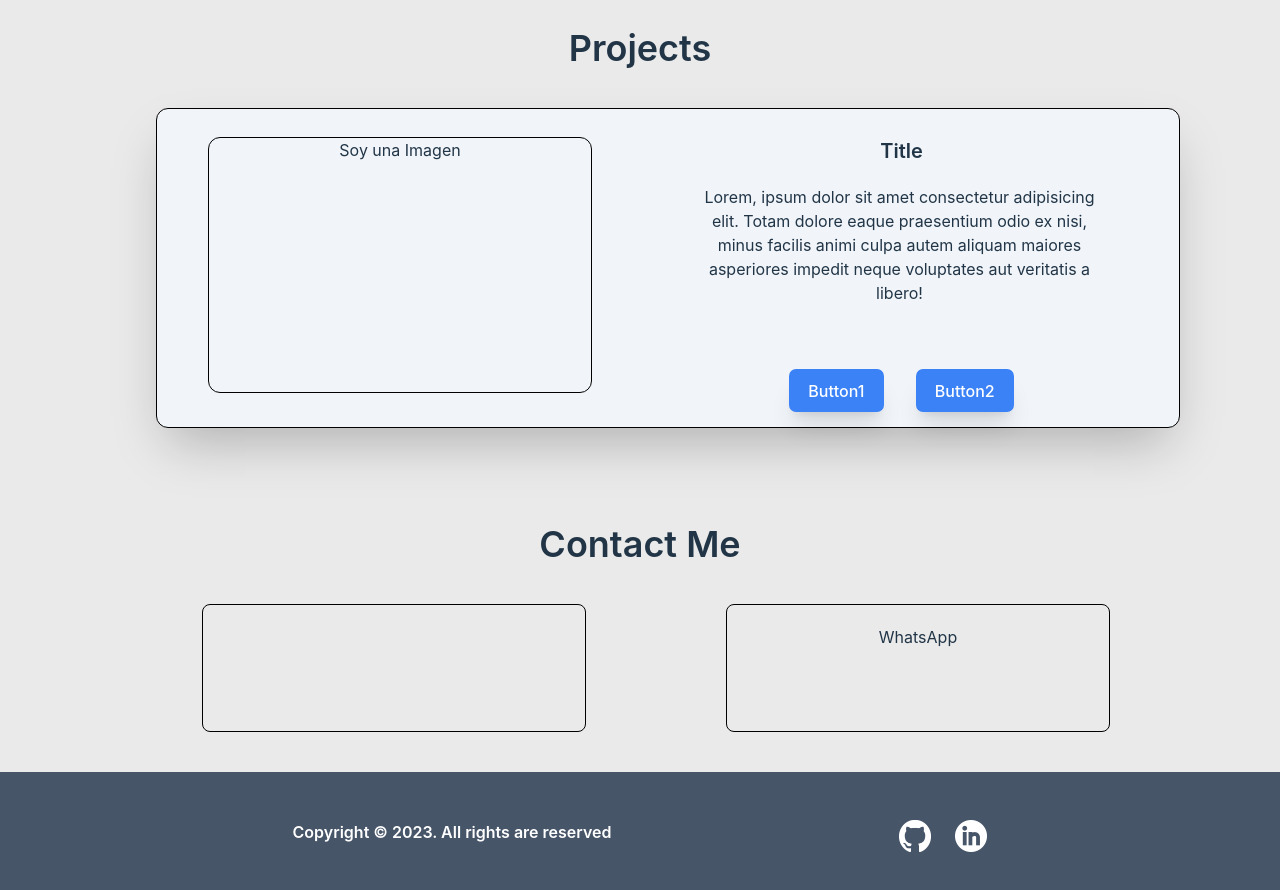
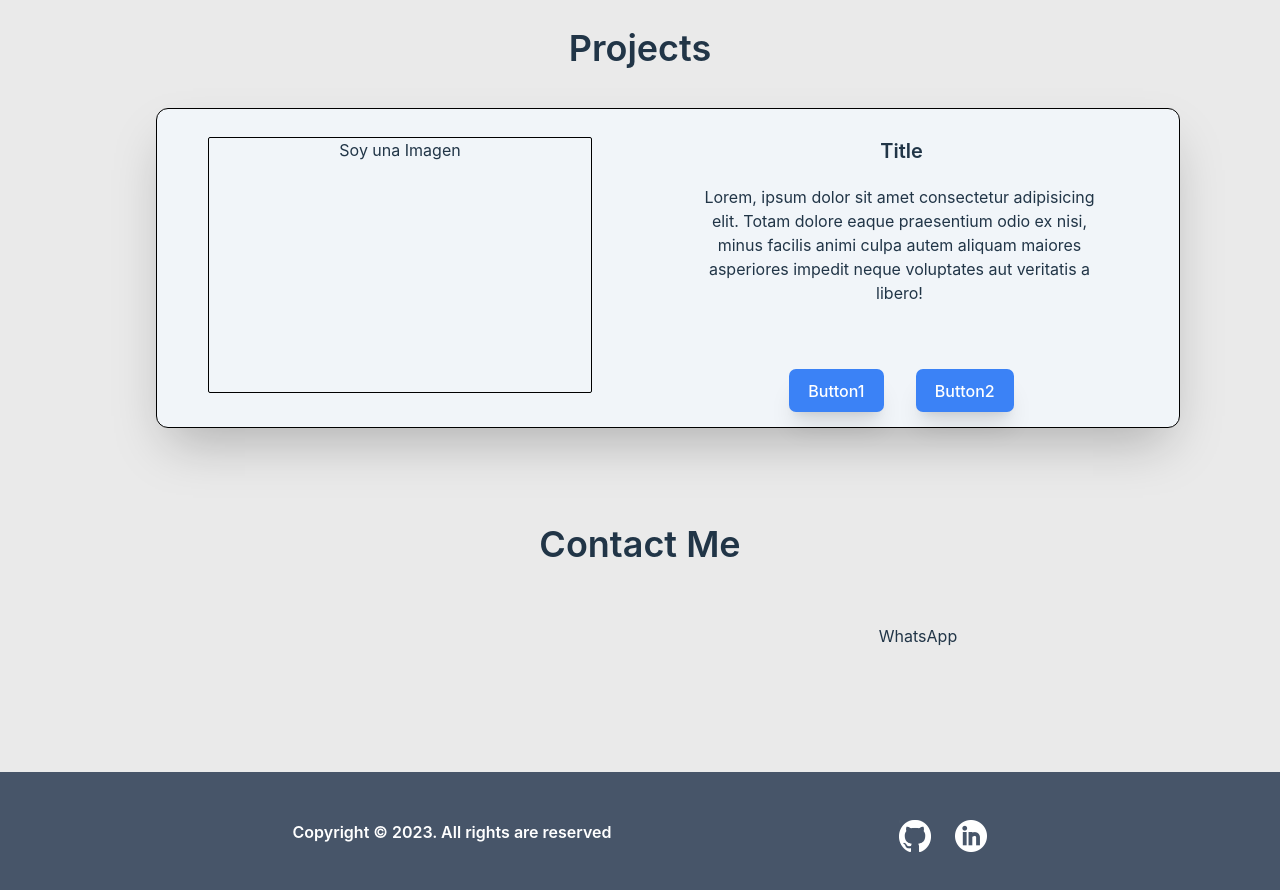
Before and after one commit to denisrold/Portfolio, a React (Vite) app in the folder portfolio/: page / in a window 1280 px wide. Shown: the part 1240-2130 px from the top of the page. Built offline with nearby package versions, Linux system fonts and the light colour scheme.

Commit message:
Effect Contact Card

```diff
--- a/portfolio/src/components/contactme/Contact.module.css
+++ b/portfolio/src/components/contactme/Contact.module.css
@@ -0,0 +1,33 @@
+.card{
+    position: relative;
+}
+.card::before,.card::after{
+    content: "";
+    display:block;
+    position: absolute;
+    left: 0;
+    background:rgba(0, 0, 255, 0.7);
+    transition: all .4s;
+}
+
+.card::before{
+    width: 0%;
+    height: 1.5px;
+    bottom: -0;
+    box-shadow: 381px -127px rgba(0, 0, 255, 0.7);
+}
+
+.card::after{
+    top:0;
+    width: 1.5px;
+    height: 0%;
+    box-shadow: 381px 127px rgba(0, 0, 255, 0.7);
+}
+.card:hover::after{
+    height: 99.7%;
+    box-shadow: 380px -0.3px rgba(0, 0, 255, 0.7);
+}
+.card:hover::before{
+    width: 99.27%;
+    box-shadow: 0px -127px rgba(0, 0, 255, 0.7);
+}
--- a/portfolio/src/views/Contact.jsx
+++ b/portfolio/src/views/Contact.jsx
@@ -1,12 +1,12 @@
-import Styles from"../components/contactme/Contact.module.css"
+import Styles from"../components/contactMe/Contact.module.css"
 const ContactMe = ()=>{
     return(
         <>
         <h1 className="text-4xl font-semibold mb-10">Contact Me</h1>
         <div className="flex flex-row justify-around ml-8 mb-10">
-        <div className={`border border-black w-96 p-5 h-32 rounded-lg hover:scale-110 transition-transform duration-500 ${Styles.card}`}>
+        <div className={`w-96 p-5 h-32 rounded-sm hover:scale-105 transition-transform duration-500 ${Styles.card}`}>
         </div>
-        <div className=" border border-black w-96 p-5 rounded-lg hover:scale-110 transition-transform duration-500">WhatsApp</div>
+        <div className={`w-96 p-5 h-32 rounded-sm hover:scale-105 transition-transform duration-500 ${Styles.card}`}>WhatsApp</div>
         </div>
         </>
     )
--- a/portfolio/src/views/Proyects.jsx
+++ b/portfolio/src/views/Proyects.jsx
@@ -8,7 +8,7 @@ const Proyects = () =>{
         </div>
         <div className="bg-slate-100 max-w-screen-lg w-full mt-10 md:h-80 pt-7 grid grid-cols-1 gap-4 md:grid-cols-2  mb-24 border border-black rounded-xl shadow-2xl lg:pr-10">
                 <div className="mx-auto md:pl-8 lg:pr-10 col-span-2 md:col-span-1 mb-10 md:mr-2">
-                    <div className="w-96 h-80 md:w-96 md:h-64 border border-black rounded-xl">Soy una Imagen</div>
+                    <div className="w-96 h-80 md:w-96 md:h-64 border border-black rounded-sm">Soy una Imagen</div>
                 </div>
                 <div className=" ml-2 col-span-1 md:col-span-1 md:ml-5 w-full md:pr-8">
                     <p className="text-center ml-auto mr-auto  w-auto text-xl font-semibold mb-5">Title</p>
```
